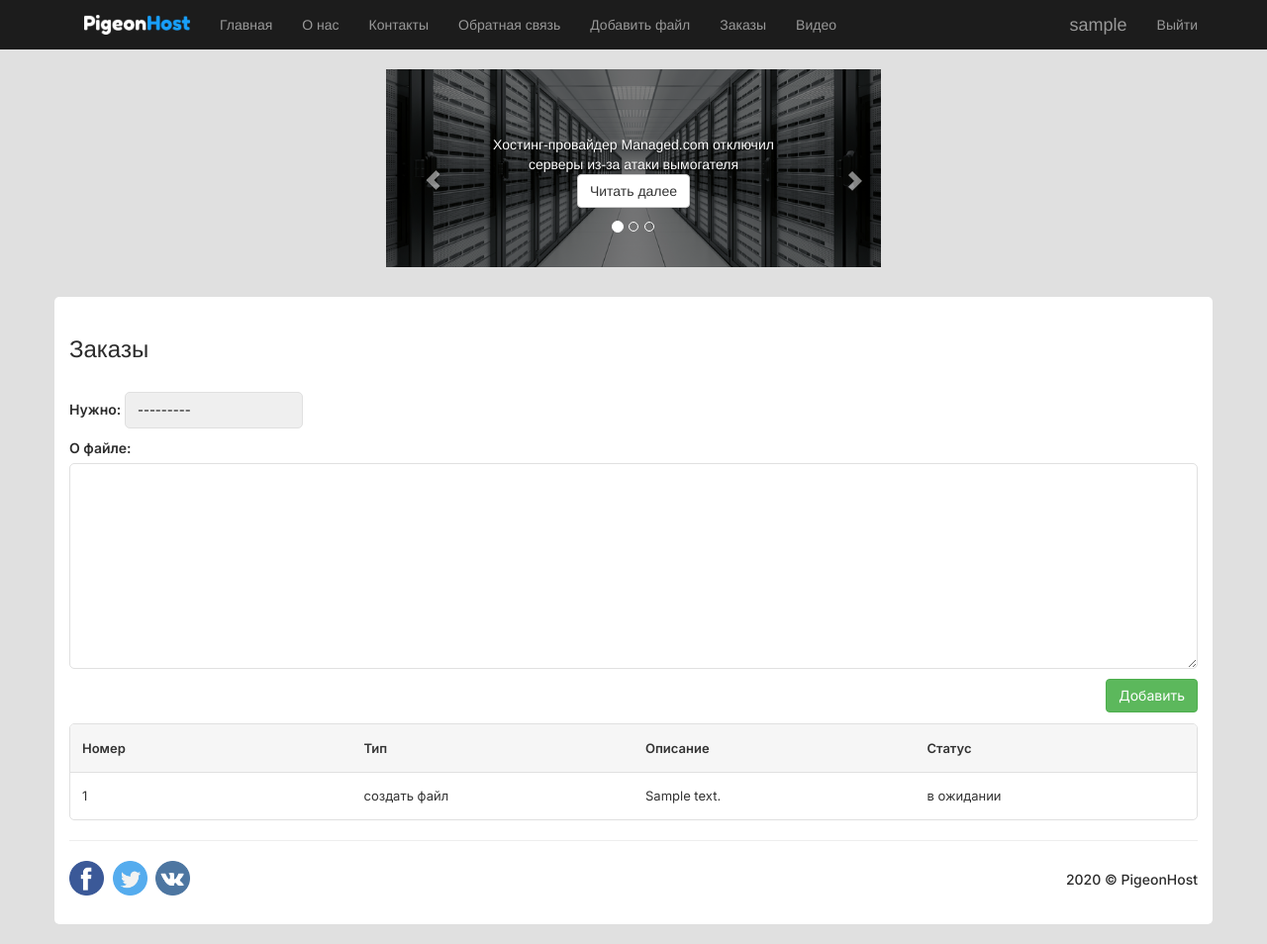
After one commit to GreenApelsin/DVhost, a Django app: page /newzakaz/ in a window 1280 px wide. The commit adds this page. Shown: the whole page at 99% size. Run offline with Django 3.2, Linux system fonts and the light colour scheme; a user stored in the database is signed in; tables that the repository leaves empty hold one stand-in row (values such as "Sample post"); some libraries are stand-ins or nearby versions.

Commit message:
редакция21

```diff
--- a/DVhost/urls.py
+++ b/DVhost/urls.py
@@ -36,6 +36,7 @@ urlpatterns = [
     url(r'^(?P<parametr>\d+)/$', views.blogpost, name='blogpost'),
     path('newpost/', views.newpost, name='newpost'),
     path('videopost/', views.videopost, name='videopost'),
+    path('newzakaz/', views.newzakaz, name='newzakaz'),
 ]
 
 urlpatterns += static(settings.MEDIA_URL, document_root=settings.MEDIA_ROOT)
--- a/app/forms.py
+++ b/app/forms.py
@@ -9,6 +9,7 @@ from django.utils.translation import ugettext_lazy as _
 from django.db import models
 from .models import Comment
 from .models import Blog
+from .models import Zakaz
 
 class BootstrapAuthenticationForm(AuthenticationForm):
     """Authentication form which uses boostrap CSS."""
@@ -47,3 +48,9 @@ class BlogForm(forms.ModelForm):
         model = Blog
         fields = ('title', 'description', 'content', 'file',)
         labels = {'title': "Имя файла", 'description': "Расширение", 'content': "Описание", 'file': "Файл"}
+
+class ZakazForm(forms.ModelForm):
+    class Meta:
+        model = Zakaz
+        fields = ('them', 'text',)
+        labels = {'them': "Нужно", 'text': "О файле",}
--- a/app/models.py
+++ b/app/models.py
@@ -48,3 +48,32 @@ class Comment(models.Model):
         ordering = ["-date"]
 
 admin.site.register(Comment)
+
+class Zakaz(models.Model):
+    THEM_CHOICES = (
+        ('1', 'Создать файл'),
+        ('2', 'Найти файл'),
+        ('3', 'Поделиться файлом'),
+    )
+    STATUS_CHOICES = (
+        ('1', 'В ожидании'),
+        ('2', 'Выполнено'),
+        ('3', 'Отказ'),
+    )
+
+    them = models.CharField(max_length=1, choices=THEM_CHOICES)
+    text = models.TextField(verbose_name = "Подробнее о файле",)
+    date = models.DateTimeField(default = datetime.now(), db_index = True, verbose_name = "Дата")
+    author = models.ForeignKey(User, on_delete = models.CASCADE, verbose_name = "Автор")
+    status = models.CharField(default = '1', max_length=1, choices=STATUS_CHOICES)
+
+    def __str__(self):
+        return 'Заказ {} №{}'.format(self.author, self.id)
+
+    class Meta:
+        db_table = "Zakaz"
+        verbose_name = "Заказ"
+        verbose_name_plural = "Заказы"
+        ordering = ["-date"]
+
+admin.site.register(Zakaz)
--- a/app/templates/app/index.html
+++ b/app/templates/app/index.html
@@ -4,10 +4,6 @@
 <div class="table-name">
     <div class="table-heading">
         <h1>Последние файлы</h1>
-    </div>
-    <div class="table-search">
-        <div class="input-search"><svg width="15" height="15" viewBox="0 0 15 15" fill="none" xmlns="http://www.w3.org/2000/svg"><path d="M10.4834 9.18645L10.2381 9.53097L10.5371 9.83005L14.3535 13.6465C14.5488 13.8417 14.5488 14.1583 14.3535 14.3535C14.1583 14.5488 13.8417 14.5488 13.6465 14.3535L9.83005 10.5371L9.53097 10.2381L9.18645 10.4834C8.28755 11.1236 7.18845 11.5 6 11.5C2.96243 11.5 0.5 9.03756 0.5 6C0.5 2.96243 2.96243 0.5 6 0.5C9.03756 0.5 11.5 2.96243 11.5 6C11.5 7.18845 11.1236 8.28755 10.4834 9.18645ZM6 1.5C3.51472 1.5 1.5 3.51472 1.5 6C1.5 8.48524 3.51471 10.5 6 10.5C8.48524 10.5 10.5 8.48524 10.5 6C10.5 3.51471 8.48524 1.5 6 1.5Z" fill="#2C2C2C" stroke="#2C2C2C"/></svg></div>
-        <input type="text" placeholder="Введите название"/>
     </div>
 </div>
 <div class="table-block">
@@ -37,7 +33,7 @@
 <div class="table-nav">
     <div class="table-nav-left">
         Всего файлов:
-        <a>{{postCount}}</a>
+        <a>{{posts.count}}</a>
     </div>
     <div class="table-nav-right">
         {% if posts.has_previous %}
--- a/app/templates/app/layout.html
+++ b/app/templates/app/layout.html
@@ -32,7 +32,10 @@
                     <li><a href="{% url 'about' %}">О нас</a></li>
                     <li><a href="{% url 'contact' %}">Контакты</a></li>
                     <li><a href="{% url 'feedback' %}">Обратная связь</a></li>
+                    {% if request.user.is_authenticated %}
                     <li><a href="{% url 'newpost' %}">Добавить файл</a></li>
+                    <li><a href="{% url 'newzakaz' %}">Заказы</a></li>
+                    {% endif %}
                     <li><a href="{% url 'videopost' %}">Видео</a></li>
                 </ul>
 
@@ -40,7 +43,7 @@
             </div>
         </div>
     </div>
-            <div id="myCarousel" class="carousel slide" data-ride="carousel" data-interval="2000" style="width: 500px; margin: 0 auto 30px auto;">
+            <div id="myCarousel" class="carousel slide" data-ride="carousel" data-interval="2000" style="max-width: 500px; margin: 0 auto 30px auto;">
             <ol class="carousel-indicators">
                 <li data-target="#myCarousel" data-slide-to="0" class="active"></li>
                 <li data-target="#myCarousel" data-slide-to="1"></li>
--- /dev/null
+++ b/app/templates/app/newzakaz.html
@@ -0,0 +1,33 @@
+{% extends "app/layout.html" %}
+
+{% block content %}
+<h3>Заказы</h3><br>
+<form method="POST" enctype="multipart/form-data" class="formpostnew">{% csrf_token %} {# защита от атак CSRF#}
+    <div>
+        {{ form.as_p }}
+        <button type="submit" class="save btn btn-success" style="float: right;"> Добавить </button>
+    </div>
+</form>
+<div class="table-block">
+    <table>
+        <tr><th>Номер</th><th>Тип</th><th>Описание</th><th>Статус</th></tr>
+        {% for zak in all_zakaz %}
+        <tr>
+            <td class="td-name">
+                <div>{{zak.id}}</div>
+            </td>
+            <td class="td-name">
+                <div>{{zak.get_them_display|lower}}</div>
+            </td>
+            <td class="td-name">
+                <div>{{zak.text}}</div>
+            </td>
+            <td class="td-name">
+                <div>{{zak.get_status_display|lower}}</div>
+            </td>
+        </tr>
+        {% endfor %}
+    </table>
+</div>
+
+{% endblock %}
--- a/app/views.py
+++ b/app/views.py
@@ -11,8 +11,10 @@ from django.contrib.auth.forms import UserCreationForm
 from django.db import models
 from .models import Blog
 from .models import Comment # использование модели комментариев
+from .models import Zakaz
 from .forms import CommentForm # использование формы ввода комментария
 from .forms import BlogForm
+from .forms import ZakazForm
 
 def home(request):
     """Renders the home page."""
@@ -164,3 +166,27 @@ def videopost(request):
         request,
         'app/videopost.html',
     )
+
+def newzakaz(request):
+    """Renders the blogpost page."""
+    assert isinstance(request, HttpRequest)
+    all_zakaz = Zakaz.objects.filter(author=request.user)
+    if request.method == "POST": # после отправки данных формы на сервер методом POST
+        form = ZakazForm(request.POST)
+        zakaz_f = form.save(commit=False)
+        zakaz_f.posted = datetime.now()
+        zakaz_f.author = request.user
+        zakaz_f.save()
+        return redirect('newzakaz')
+    else:
+        form = ZakazForm() # создание формы для ввода комментария
+
+    return render(
+        request,
+        'app/newzakaz.html',
+        {
+            'all_zakaz': all_zakaz,
+            'form': form, # передача формы добавления комментария в шаблон веб-страницы
+            'year':datetime.now().year,
+        }
+    )
```
Also changed, not shown: app/migrations/0028_auto_20201212_2304.py (added), app/migrations/0029_auto_20201212_2339.py (added), app/migrations/0030_auto_20201213_0019.py (added), app/migrations/0031_auto_20201213_0039.py (added), app/migrations/0032_auto_20201213_0039.py (added), app/migrations/0033_auto_20201213_0039.py (added), 1 other file.
